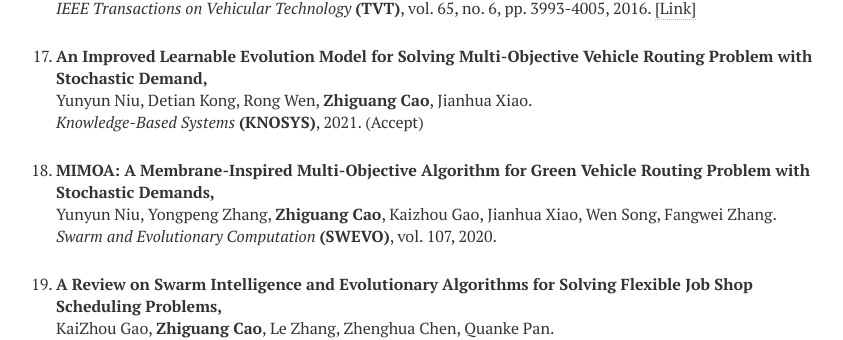
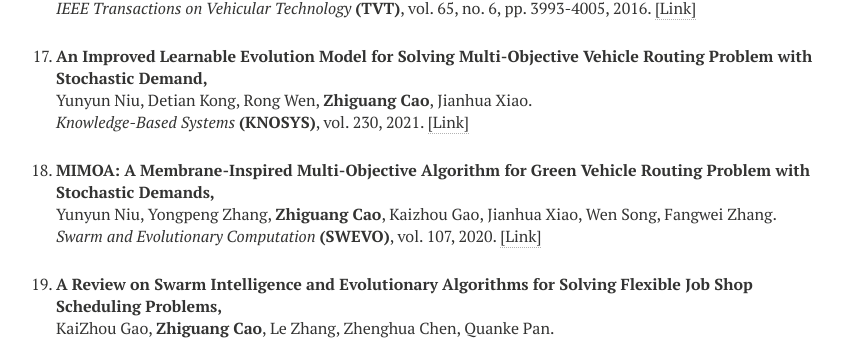
Before and after one commit to zhiguangcaosg/zhiguangcaosg.github.io, a Jekyll site: the page built from publications.md, in a window 1280 px wide and 900 px high, scrolled down 2265 px. Shown: the part 149-489 px from the top of the window, without its empty margins (304-1147 px from the left). Built offline with Jekyll 4.4.1, drawn with Linux system fonts in a browser that asks for light colours; nearby versions of some CDN libraries.

Commit message:
Update publications.html

```diff
--- a/_layouts/publications.html
+++ b/_layouts/publications.html
@@ -357,7 +357,7 @@ div.bibtex pre { font-size: 75%; overflow: auto;  width: 100%; padding: 0em 0em;
 <p>
 <b>An Improved Learnable Evolution Model for Solving Multi-Objective Vehicle Routing Problem with Stochastic Demand,</b>
 <br>Yunyun Niu, Detian Kong, Rong Wen, <b>Zhiguang Cao</b>, Jianhua Xiao.<br>
-<i>Knowledge-Based Systems</i> <b>(KNOSYS)</b>, 2021. (Accept)
+<i>Knowledge-Based Systems</i> <b>(KNOSYS)</b>, vol. 230, 2021. <a href="https://www.sciencedirect.com/science/article/pii/S0950705121006407?dgcid=coauthor" target="_blank">[Link]</a>
 </p>
 </li>
 
@@ -365,7 +365,7 @@ div.bibtex pre { font-size: 75%; overflow: auto;  width: 100%; padding: 0em 0em;
 <p>
 <b>MIMOA: A Membrane-Inspired Multi-Objective Algorithm for Green Vehicle Routing Problem with Stochastic Demands,</b>
 <br>Yunyun Niu, Yongpeng Zhang, <b>Zhiguang Cao</b>, Kaizhou Gao, Jianhua Xiao, Wen Song, Fangwei Zhang.<br>
-<i>Swarm and Evolutionary Computation</i> <b>(SWEVO)</b>, vol. 107, 2020.
+<i>Swarm and Evolutionary Computation</i> <b>(SWEVO)</b>, vol. 107, 2020. <a href="https://www.sciencedirect.com/science/article/pii/S221065022030420X" target="_blank">[Link]</a>
 </p>
 </li>
 
```
